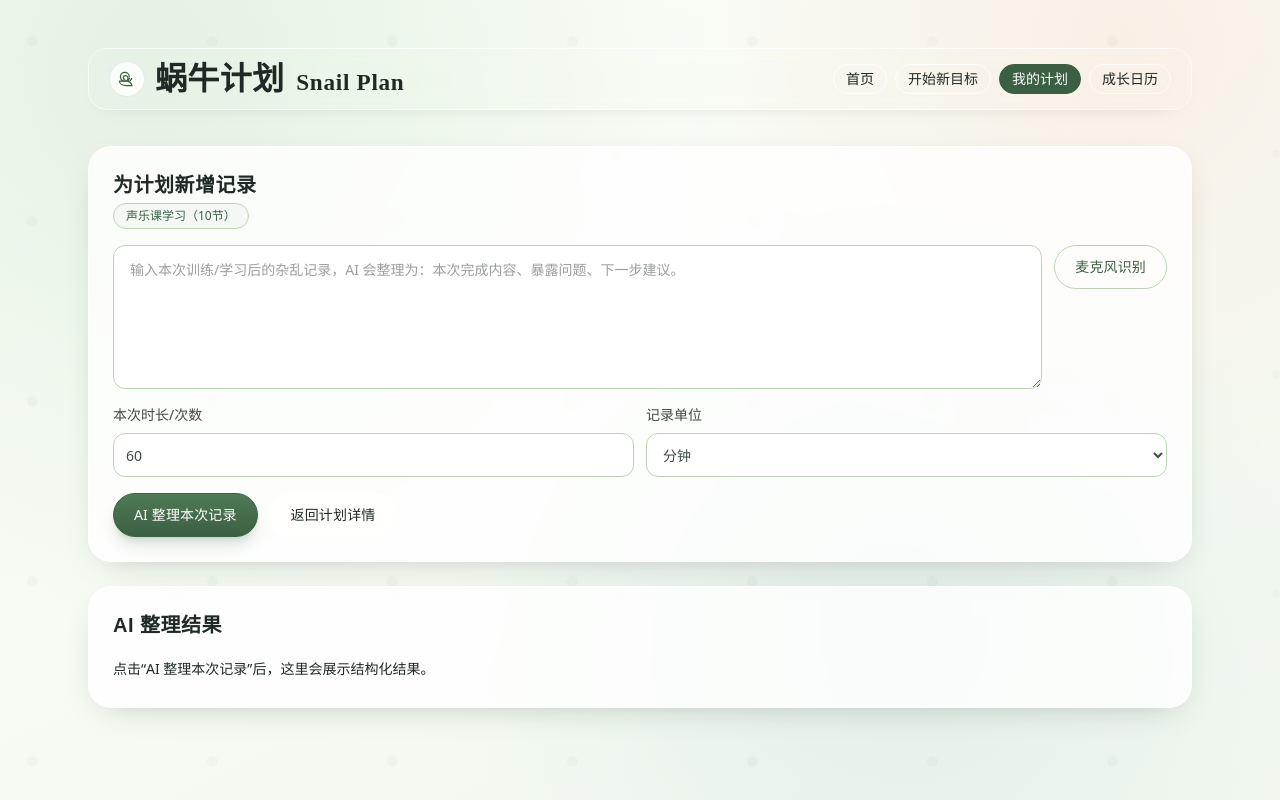
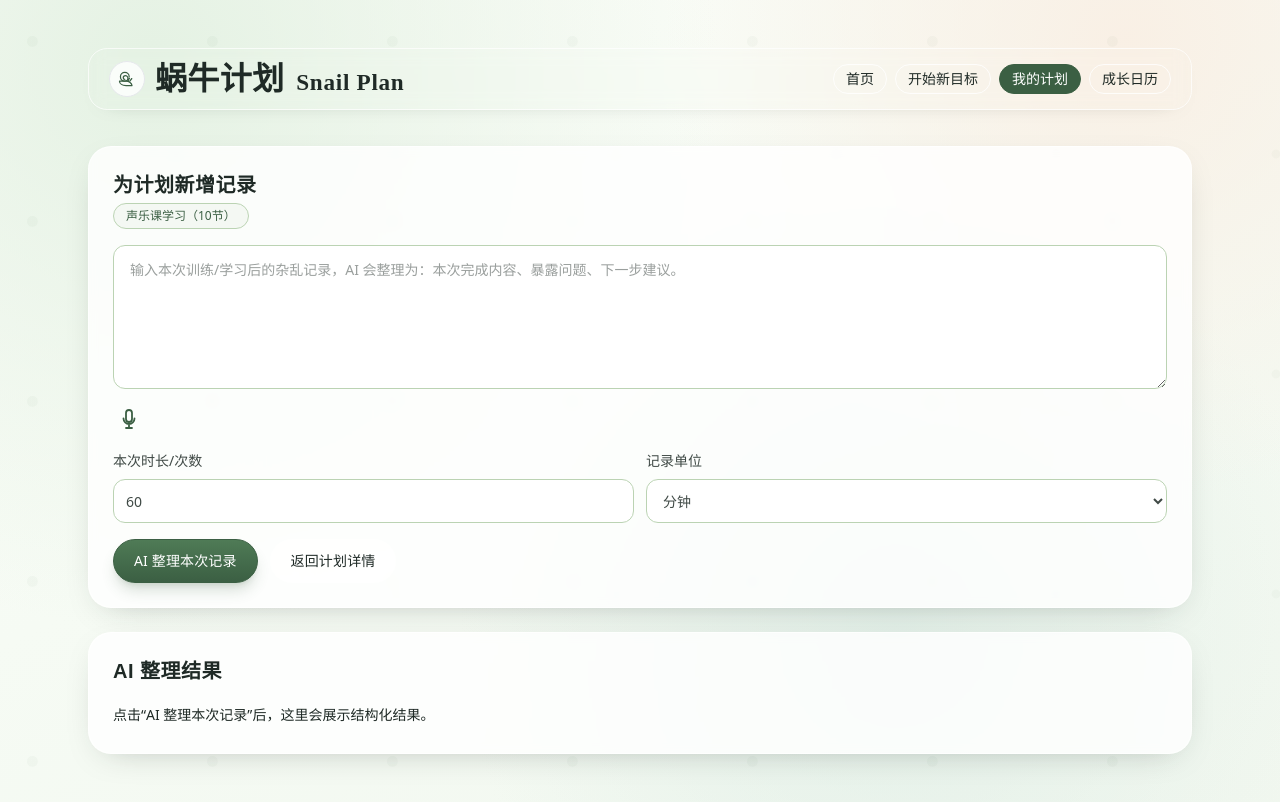
Before and after one commit to janetzheng1998/Snail-plan, a Next.js app: page /plans/voice-lesson-10/records/new in a window 1280 px wide. Built offline with nearby package versions, Linux system fonts and the light colour scheme.

Commit message:
ui: move speech button below textarea and use icon-only style

```diff
--- a/src/components/plans/add-record-form.tsx
+++ b/src/components/plans/add-record-form.tsx
@@ -377,24 +377,47 @@ export function AddRecordForm({ planId, planTitle, planDetailPath }: AddRecordFo
         </div>
 
         <div className="space-y-2">
-          <div className="flex flex-col gap-3 sm:flex-row sm:items-start">
-            <TextArea
-              value={rawInput}
-              onChange={(event) => setRawInput(event.target.value)}
-              placeholder="输入本次训练/学习后的杂乱记录，AI 会整理为：本次完成内容、暴露问题、下一步建议。"
-              className="sm:flex-1"
-            />
-            <Button
+          <TextArea
+            value={rawInput}
+            onChange={(event) => setRawInput(event.target.value)}
+            placeholder="输入本次训练/学习后的杂乱记录，AI 会整理为：本次完成内容、暴露问题、下一步建议。"
+          />
+
+          <div className="flex items-center gap-2">
+            <button
               type="button"
-              variant={recognizing ? "primary" : "secondary"}
               onClick={toggleSpeechRecognition}
-              className="h-11 shrink-0 whitespace-nowrap px-4"
+              className="inline-flex h-8 w-8 items-center justify-center border-0 bg-transparent p-0 text-moss-700 transition-colors hover:text-moss-800 focus-visible:outline-none focus-visible:ring-2 focus-visible:ring-moss-300 focus-visible:ring-offset-2 focus-visible:ring-offset-transparent"
+              aria-label={recognizing ? "停止语音识别" : "开始语音识别"}
+              title={recognizing ? "停止语音识别" : "开始语音识别"}
             >
-              {recognizing ? "停止识别" : "麦克风识别"}
-            </Button>
+              <svg
+                viewBox="0 0 24 24"
+                aria-hidden="true"
+                className={recognizing ? "h-6 w-6 text-red-500" : "h-6 w-6"}
+                fill="none"
+                xmlns="http://www.w3.org/2000/svg"
+              >
+                <path
+                  d="M12 3a3 3 0 0 0-3 3v6a3 3 0 1 0 6 0V6a3 3 0 0 0-3-3Z"
+                  stroke="currentColor"
+                  strokeWidth="1.8"
+                  strokeLinecap="round"
+                  strokeLinejoin="round"
+                />
+                <path
+                  d="M6.5 11.5a5.5 5.5 0 0 0 11 0M12 17v4M9 21h6"
+                  stroke="currentColor"
+                  strokeWidth="1.8"
+                  strokeLinecap="round"
+                  strokeLinejoin="round"
+                />
+              </svg>
+            </button>
+
+            {speechStatus ? <p className="text-sm text-moss-700">{speechStatus}</p> : null}
           </div>
 
-          {speechStatus ? <p className="text-sm text-moss-700">{speechStatus}</p> : null}
           {recognizing && interimTranscript ? (
             <div className="rounded-xl border border-moss-200 bg-moss-50/70 px-3 py-2 text-sm text-ink-900/75">
               实时识别：{interimTranscript}
```
